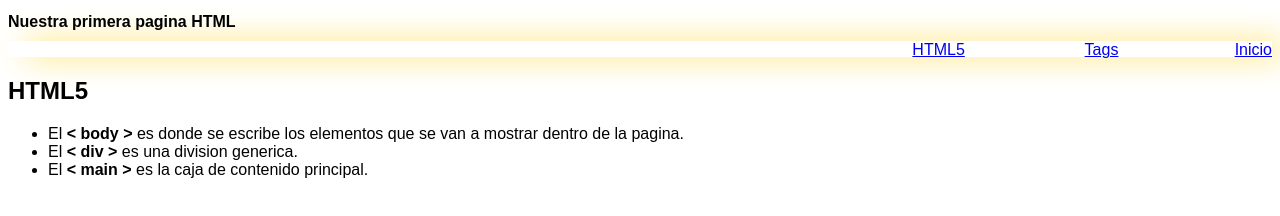
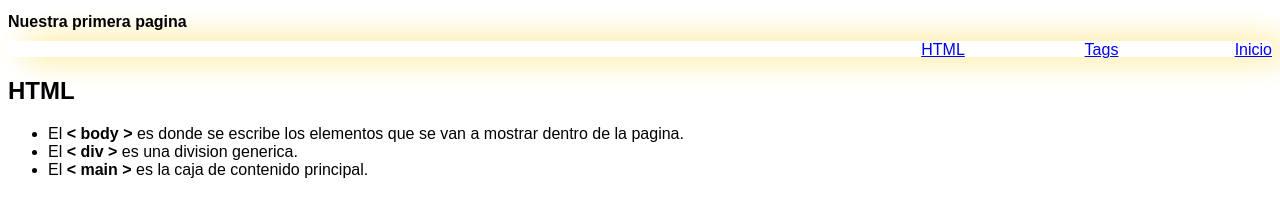
Before and after one commit to Catrobio/Digitalers-1, a plain HTML site: page index.html in a window 1280 px wide. Shown: the part 100-316 px from the top of the page. Drawn offline with Linux system fonts and the light colour scheme.

Commit message:
borrado el 5 del html en el titulo y en el encabezado

```diff
--- a/index.html
+++ b/index.html
@@ -1,7 +1,7 @@
 <!DOCTYPE html>
 <html>
     <head>
-        <title>HTML 5 </title>
+        <title>HTML</title>
         <link rel="stylesheet" href="/css/styles.css" type="text/css" >
     </head>
     <body>
@@ -9,20 +9,20 @@
         <header>
             <!-- Imagen -->
             <img class="img-header" src="/imagenes/cp2077.jpg"></img>
-            <h1 id="titulo">Nuestra primera pagina HTML</h1>
+            <h1 id="titulo">Nuestra primera pagina</h1>
         </header>
         <!--Menu -->
         <nav>
             <div class="menu"> <a href="#" > Inicio</a> </div>
             <div class="menu"> <a href="tags.html" > Tags</a> </div>
-            <div class="menu"> <a href="#Semantica" > HTML5</a> </div>
+            <div class="menu"> <a href="#Semantica" > HTML</a> </div>
         </nav>
 
         <!-- Main de la pagina -->
         <main>
             <section>
                 <article>
-                    <h2 id="Semantica"> HTML5 </h2>
+                    <h2 id="Semantica"> HTML </h2>
                     <ul>
                         <li>
                             El <strong> < body > </strong> es donde se escribe los elementos que se van a mostrar dentro de la pagina.
```
